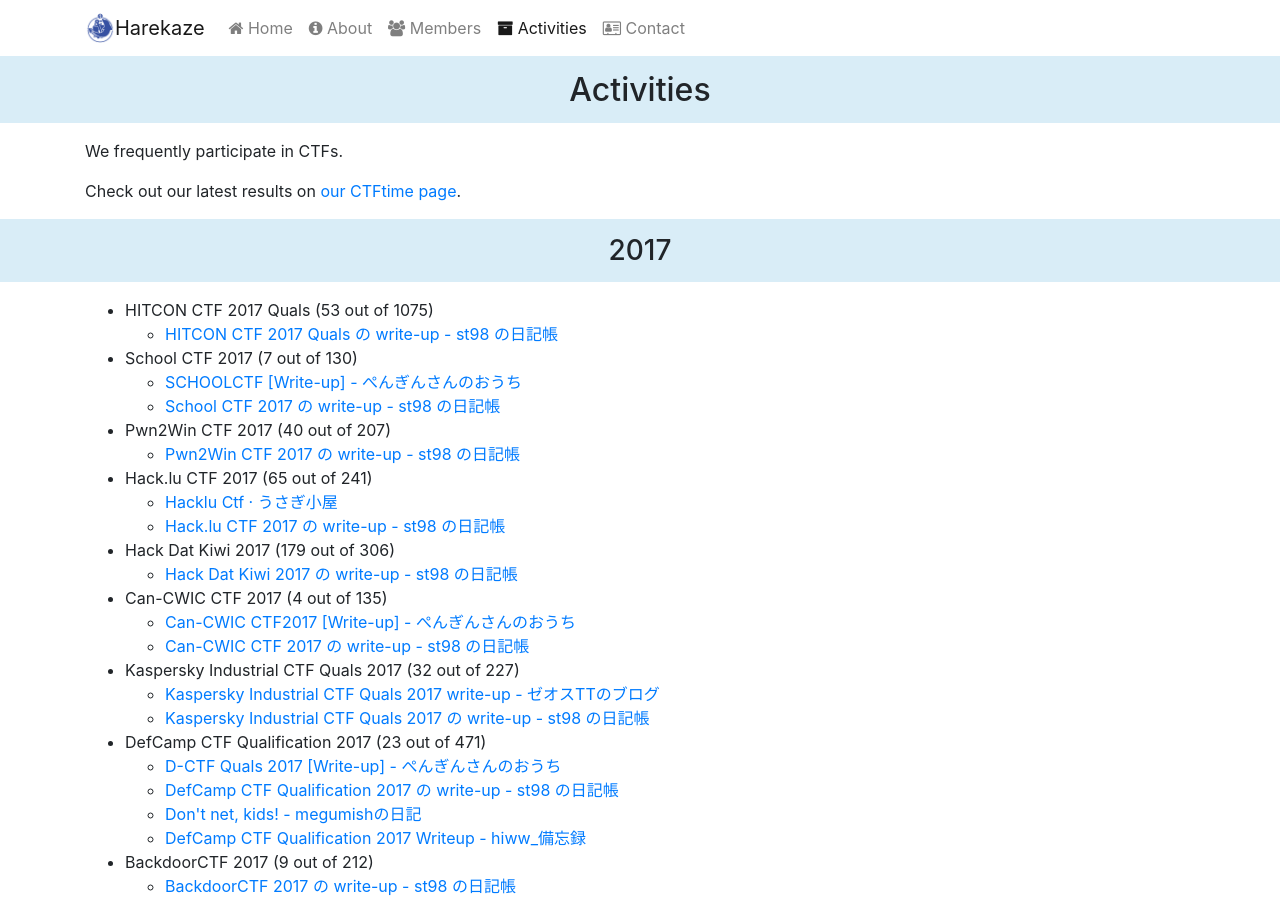
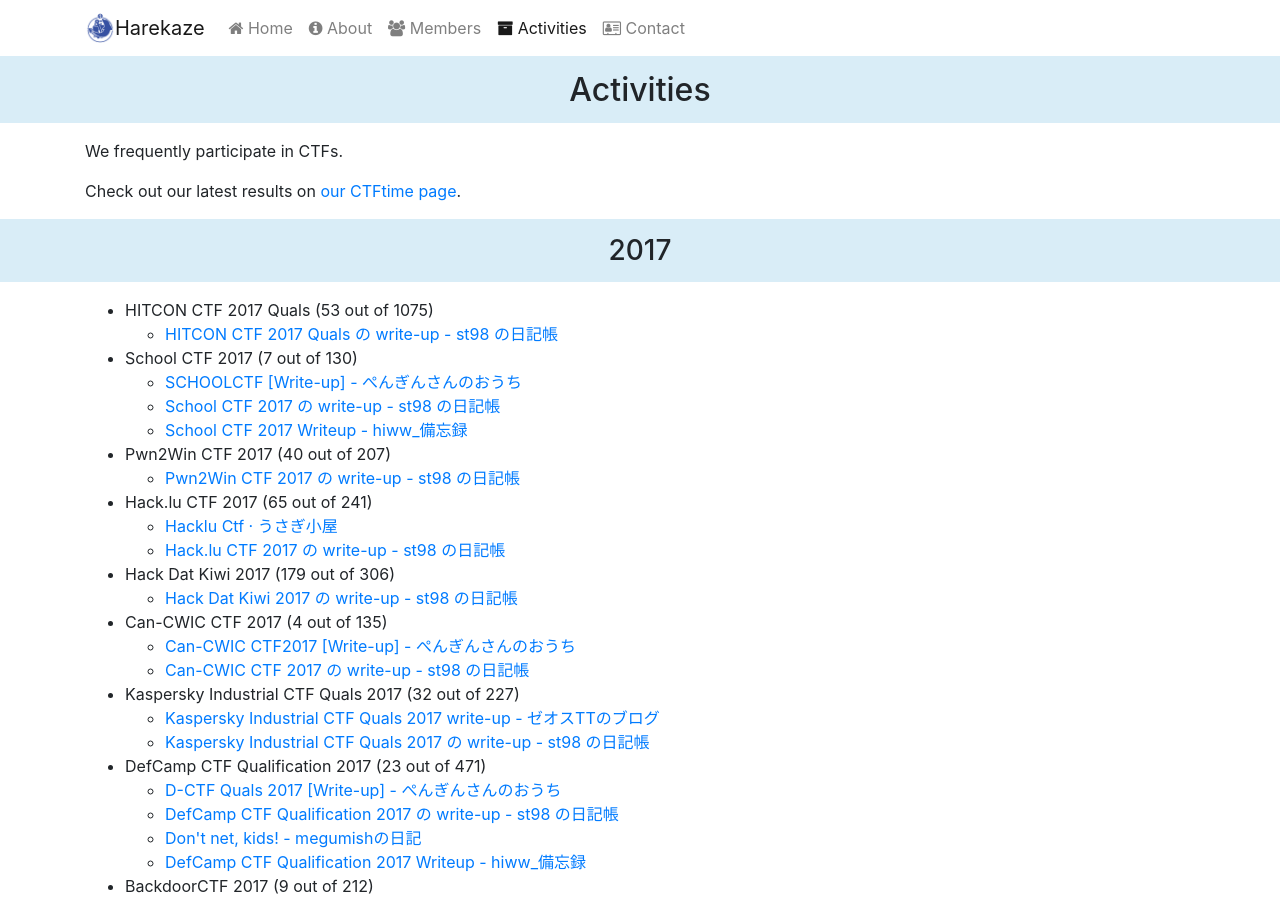
Before and after one commit to TeamHarekaze/TeamHarekaze.github.io, a Jekyll site: the page built from activities.html, in a window 1280 px wide and 900 px high. Built offline with Jekyll 4.4.1, drawn with Linux system fonts in a browser that asks for light colours; nearby versions of some CDN libraries.

Commit message:
Add School CTF 2017 write-up

```diff
--- a/_data/activities.yml
+++ b/_data/activities.yml
@@ -14,6 +14,8 @@
           url: "http://ykm11.hatenablog.com/entry/2017/11/05/232926"
         - title: "School CTF 2017 の write-up - st98 の日記帳"
           url: "https://st98.github.io/diary/posts/2017-11-07-school-ctf-2017.html"
+        - title: "School CTF 2017 Writeup - hiww_備忘録"
+          url: "http://hiww.hatenablog.com/entry/2017/11/09/School_CTF_2017_Writeup"
     - name: "Pwn2Win CTF 2017"
       rank: 40
       participants: 207
```
